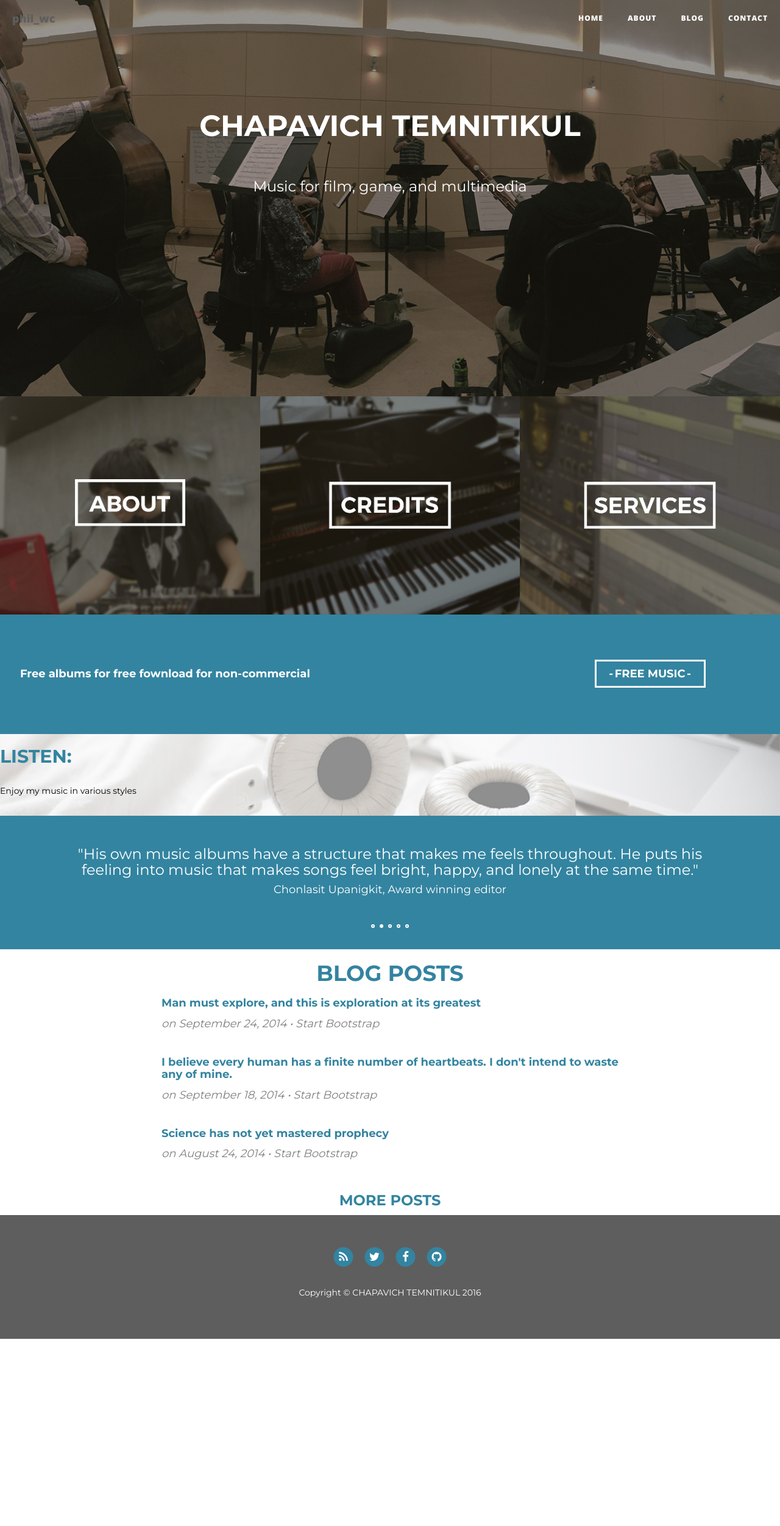
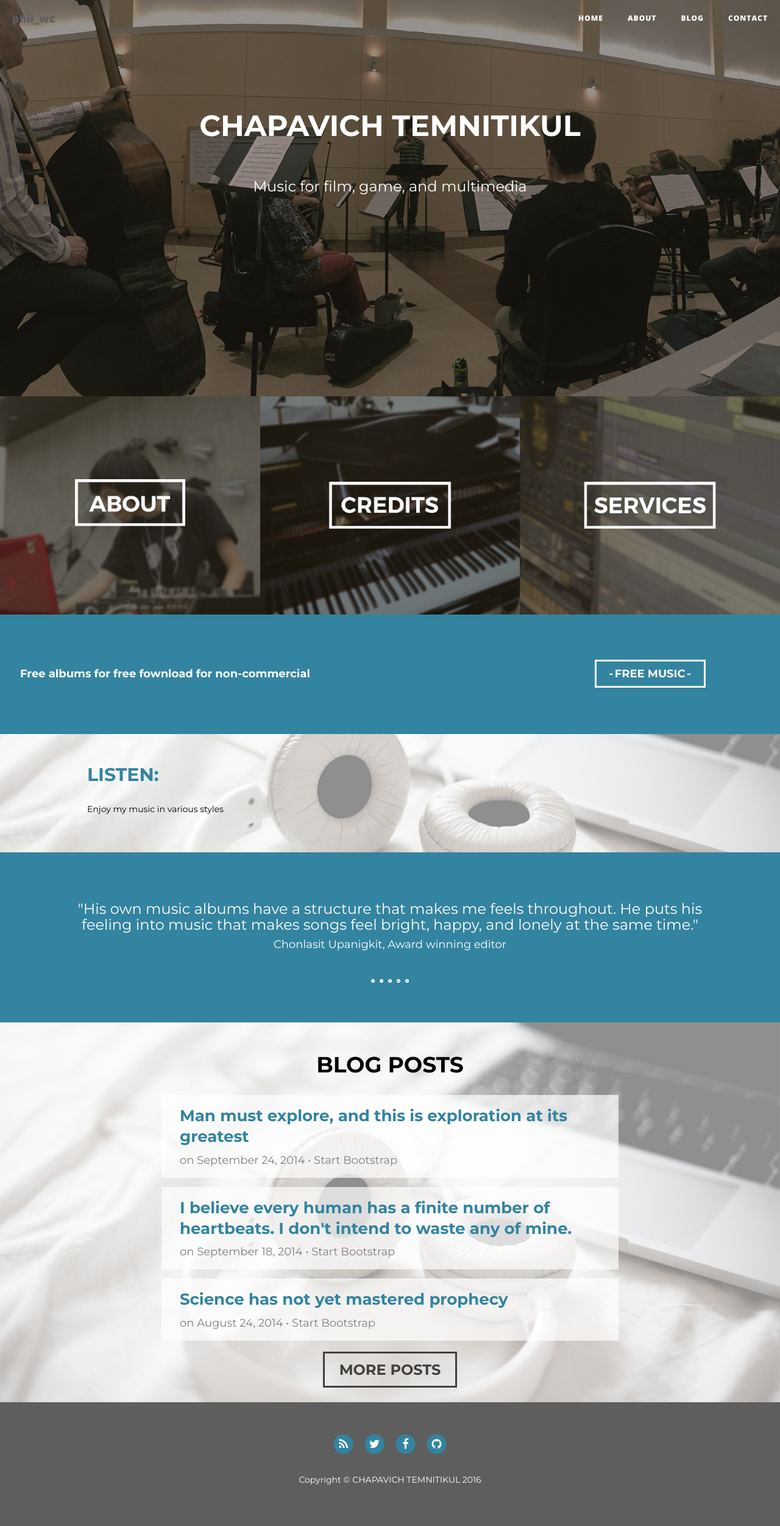
Before and after one commit to phil-wc/phil-wc.github.io, a Jekyll site: the page built from index.html, in a window 1280 px wide. Shown: the whole page at 61% size. Built offline with Jekyll 4.4.1, drawn with Linux system fonts in a browser that asks for light colours; nearby versions of some CDN libraries; the list of posts is cut into pages by our own code; before the commit the page ends 2196 px from its top, so only the background shows below that.

Commit message:
added complied css as of semi-final stage

```diff
--- a/assets/css/main.css
+++ b/assets/css/main.css
@@ -7,12 +7,19 @@ body, h1, h2, h3, h4, h5, h6, .intro-header .site-heading .subheading, .home-hea
 .intro-header .post-heading .meta, .home-header .post-heading .meta {
   font-family: "Lora", "Times New Roman", serif; }
 
-.home .profile .content {
-  padding: 0 !important; }
+.home .testimonial .testimonial-text .unslider h3, .home .testimonial .testimonial-text .unslider h4 {
+  font-weight: lighter; }
 
-.home .testimonial .testimonial-text {
-  padding: 0 !important;
-  margin: 0 !important; }
+.home .profile, .home .profile .content {
+  padding: 0; }
+
+footer .list-inline, .home .testimonial .testimonial-text {
+  padding: 0;
+  margin: 0; }
+
+.home .sample #js-player-container-default, .home .sample #js-player-container-mobile {
+  margin-left: 15px;
+  margin-right: 15px; }
 
 .home .profile .content .button-center-container {
   position: absolute;
@@ -109,34 +116,39 @@ blockquote {
     cursor: not-allowed; }
 
 .post-item {
-  background-color: rgba(255, 255, 255, 0.7); }
-  .post-item > a {
+  background-color: rgba(255, 255, 255, 0.7);
+  padding: 15px 30px;
+  margin-bottom: 15px; }
+  .post-item h1, .post-item h2, .post-item h3, .post-item h4, .post-item h5, .post-item h6 {
+    margin-top: 0;
+    font-size: 31.2px; }
+  .post-item a {
     color: #3384a0; }
-    .post-item > a:hover, .post-item > a:focus {
+    .post-item a:hover, .post-item a:focus {
       text-decoration: none;
       color: #225567; }
-    .post-item > a > .post-title {
-      font-size: 30px;
-      margin-top: 30px;
-      margin-bottom: 10px; }
-    .post-item > a > .post-subtitle {
-      margin: 0;
-      font-weight: 300;
-      margin-bottom: 10px; }
-  .post-item > .post-meta {
+  .post-item .post-title {
+    font-size: 26px;
+    margin-top: 30px;
+    margin-bottom: 10px; }
+  .post-item .post-subtitle {
+    margin: 0;
+    font-weight: 300;
+    margin-bottom: 10px; }
+  .post-item .post-meta {
     color: gray;
     margin-top: 0;
-    font-size: 18px;
-    font-style: italic; }
-    .post-item > .post-meta > a {
+    margin-bottom: 0;
+    font-size: 18px; }
+    .post-item .post-meta > a {
       text-decoration: none;
       color: #404040; }
-      .post-item > .post-meta > a:hover, .post-item > .post-meta > a:focus {
+      .post-item .post-meta > a:hover, .post-item .post-meta > a:focus {
         color: #225567;
         text-decoration: underline; }
   @media only screen and (min-width: 768px) {
     .post-item > a > .post-title {
-      font-size: 36px; } }
+      font-size: 31.2px; } }
 
 .section-heading {
   font-size: 14px;
@@ -169,6 +181,22 @@ blockquote {
   background-color: #0085A1;
   border: 1px solid #0085A1;
   color: white; }
+
+.button-solid {
+  border: 3px solid #fff;
+  padding: 0.5em 1em;
+  color: #fff; }
+  .button-solid:hover, .button-solid:focus {
+    text-decoration: none;
+    color: #fff; }
+
+.button-solid-gray-dark {
+  border: 3px solid #404040;
+  padding: 0.5em 1em;
+  color: #404040; }
+  .button-solid-gray-dark:hover, .button-solid-gray-dark:focus {
+    text-decoration: none;
+    color: #404040; }
 
 .intro-header, .home-header {
   -webkit-background-size: cover;
@@ -220,9 +248,6 @@ blockquote {
 footer {
   padding: 50px 0 65px;
   background-color: #5e5e5e; }
-  footer .list-inline {
-    margin: 0;
-    padding: 0; }
   footer .copyright {
     color: #ffffff;
     text-align: center;
@@ -258,9 +283,9 @@ footer {
           color: fade(white, 80%); } }
   @media only screen and (min-width: 1170px) {
     .navbar-custom {
-      -webkit-transition: background-color 0.3s;
-      -moz-transition: background-color 0.3s;
-      transition: background-color 0.3s;
+      -webkit-transition: background-color 0.3s "ease-in-out";
+      -moz-transition: background-color 0.3s "ease-in-out";
+      transition: background-color 0.3s "ease-in-out";
       -webkit-transform: translate3d(0, 0, 0);
       -moz-transform: translate3d(0, 0, 0);
       -ms-transform: translate3d(0, 0, 0);
@@ -335,35 +360,45 @@ footer {
 
 .home .testimonial, .home .testimonial-text, .home .music {
   background-color: #3384a0; }
-.home .testimonial, .home .sample, .home .profile, .home .music, .home .recentpost {
-  width: 100%; }
-.home .testimonial .testimonial-text .unslider {
-  padding: 30px;
-  color: #ffffff; }
-  .home .testimonial .testimonial-text .unslider h3, .home .testimonial .testimonial-text .unslider h4 {
-    font-weight: lighter; }
-.home .sample {
+.home .testimonial, .home .sample, .home .music, .home .recentpost, .home .posts {
+  width: 100%;
+  padding-top: 30px;
+  padding-bottom: 30px; }
+.home .sample, .home .posts {
   background: no-repeat center center;
   background-size: cover;
   background-image: url("/assets/img/home/sample-works-bg.jpg"); }
-  .home .sample .player-container .cover-img img {
-    max-width: 100%;
-    width: initial; }
+.home .profile .content {
+  overflow: hidden; }
+.home .profile .profile-menu-image {
+  -webkit-transition: all 0.2s ease-in-out;
+  -moz-transition: all 0.2s ease-in-out;
+  transition: all 0.2s ease-in-out;
+  opacity: 1; }
+  .home .profile .profile-menu-image:hover {
+    cursor: pointer;
+    -webkit-transform: scale(1.1);
+    -moz-transform: scale(1.1);
+    -ms-transform: scale(1.1);
+    -o-transform: scale(1.1);
+    transform: scale(1.1);
+    background: #ffffff;
+    opacity: 0.75; }
+.home .sample .description {
+  padding: 0 30px; }
+.home .sample .description .content {
+  width: 60%; }
 .home .music {
   padding: 60px 0;
-  color: #ffffff; }
+  color: #fff; }
   .home .music h4, .home .music .description {
     padding: 1em;
     text-align: center; }
-    .home .music h4 .button-solid, .home .music .description .button-solid {
-      border: 3px solid #fff;
-      padding: 0.5em 1em;
-      color: #fff;
-      text-decoration: none; }
   .home .music .description {
     text-align: left; }
-.home .profile .content .button-center-container .button-solid {
-  border: 3px solid #fff;
-  padding: 0.5em 1em;
-  color: #fff;
-  text-decoration: none; }
+.home .testimonial .testimonial-text .unslider {
+  padding: 30px;
+  color: #fff; }
+.home .posts .section-title {
+  margin-bottom: 30px;
+  color: #000; }
```
Also changed, not shown: 1 other file.
